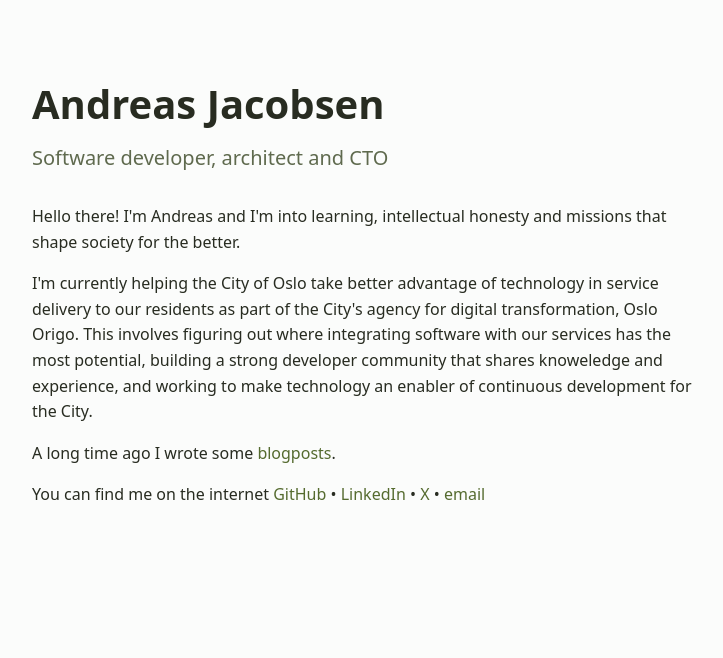
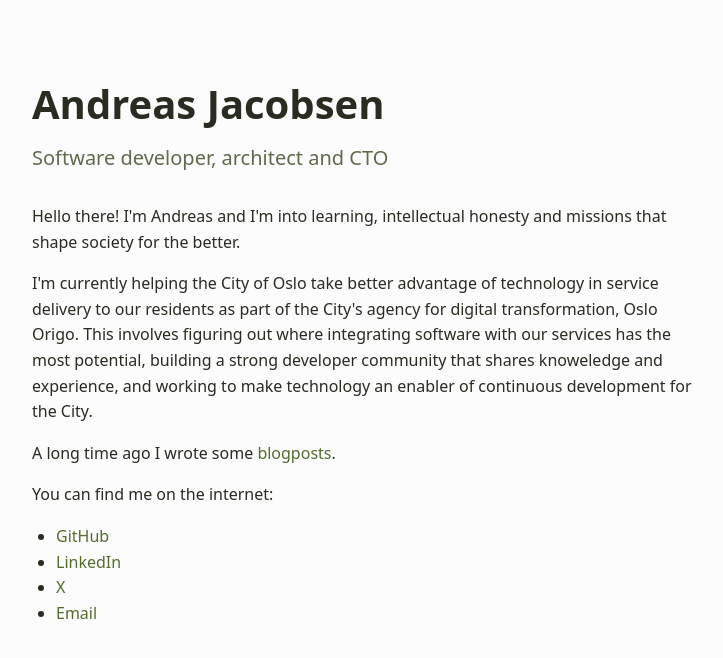
Before and after one commit to andreaja/andreaja.github.io, a Jekyll site: the page built from index.html, in a window 1280 px wide. Shown: the top 658 px of the page, without its empty margins (272-995 px from the left). Built offline with Jekyll 4.4.1, drawn with Linux system fonts in a browser that asks for light colours.

Commit message:
Make list of social contacts vertical

```diff
--- a/css/main.css
+++ b/css/main.css
@@ -247,7 +247,6 @@ ul, ol {
 .home-content h1 {
     margin-bottom: var(--spacing-md);
 }
-
 
 /* Post List */
 .post-list {
--- a/index.html
+++ b/index.html
@@ -18,16 +18,15 @@ title: Home
     <div class="home-description">
       <p>A long time ago I wrote some <a href="{{ '/distraction' | relative_url }}">blogposts</a>.</p>
     </div>
+
     <div class="home-links">
-      <p>You can find me on the internet
-        <a href="https://github.com/{{ site.github_username}}">GitHub</a>
-        <span class="separator">•</span>
-        <a href="https://www.linkedin.com/in/-{{ site.linkedin_username}}">LinkedIn</a>
-        <span class="separator">•</span>
-        <a href="https://x.com/[{ site.twitter_username }}">X</a>
-        <span class="separator">•</span>
-        <a id="link-interaction" rel="nofollow, noindex" href="to-andreas/">email</a>
-      </p>
+      <p>You can find me on the internet:</p>
+      <ul>
+        <li><a href="https://github.com/{{ site.github_username}}">GitHub</a></li>
+        <li><a href="https://www.linkedin.com/in/-{{ site.linkedin_username}}">LinkedIn</a></li>
+        <li><a href="https://x.com/{{ site.twitter_username }}">X</a></li>
+        <li><a id="link-interaction" rel="nofollow, noindex" href="to-andreas/">Email</a></li>
+      </ul>
     </div>
   </div>
 </main>
```
